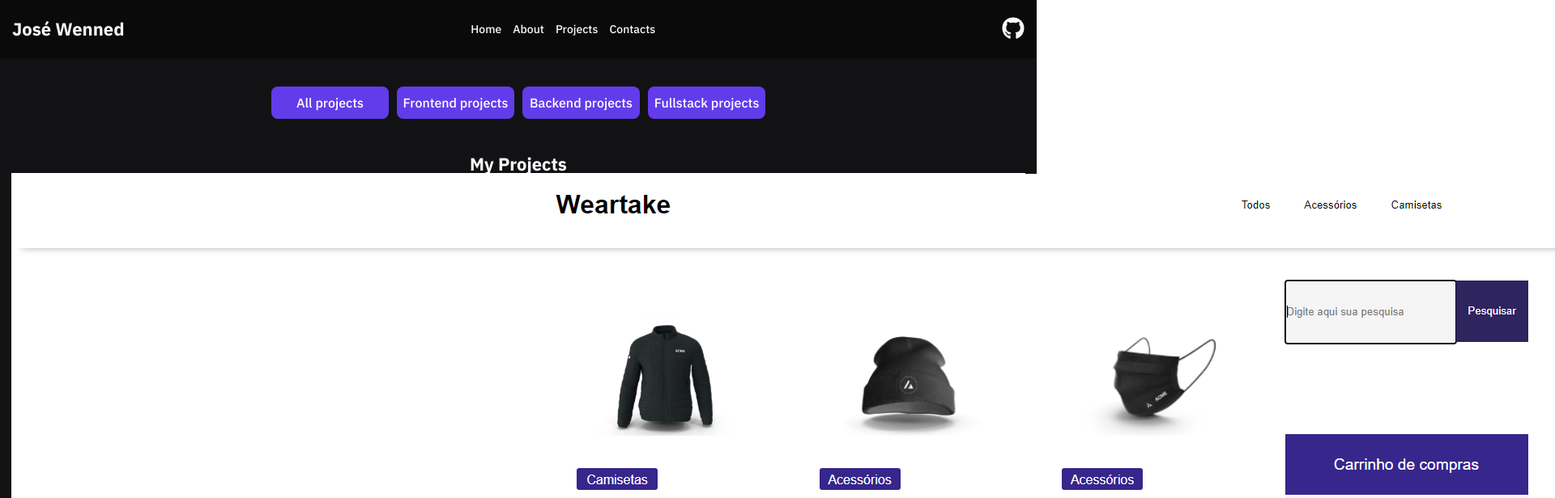
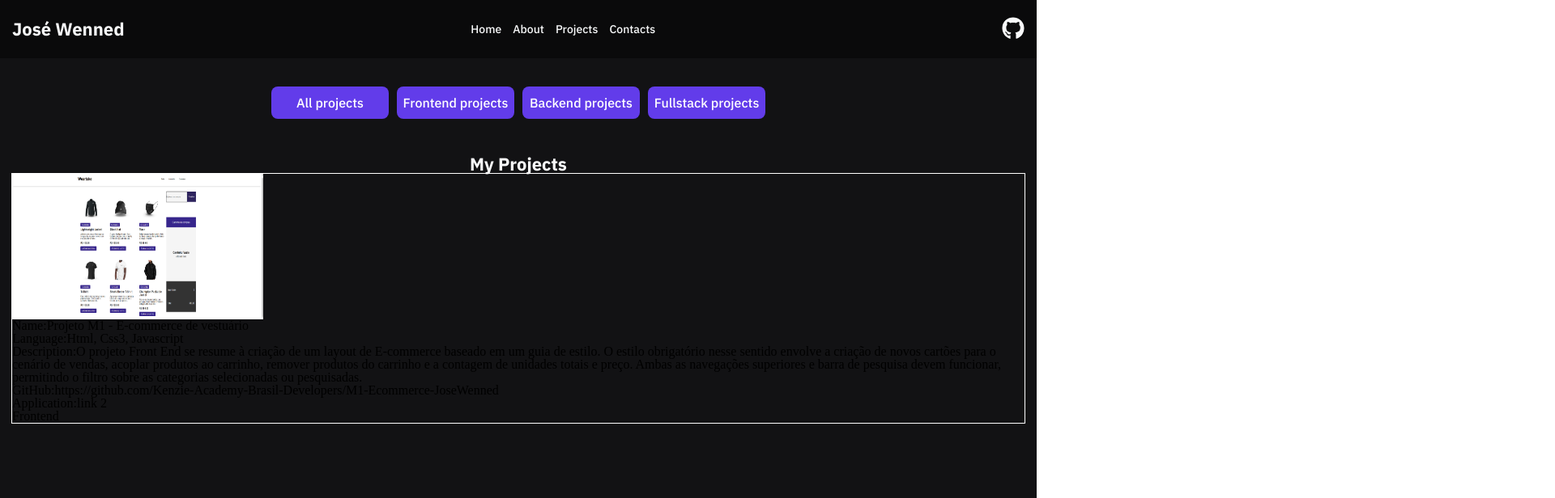
Before and after one commit to Kenzie-Academy-Brasil-Developers/Entrega---Portf-lio-de-Sucesso-JoseWenned, a React (Vite) app: page /ProjectsPage in a window 1280 px wide. Shown: the top 616 px of the page at 81% size, 1920 px wide, since content can reach past the window. Built offline with nearby package versions, Linux system fonts and the light colour scheme.

Commit message:
feat: style card component

```diff
--- a/src/Components/MyProjects/ListProjectsAll/listProjects.component.tsx
+++ b/src/Components/MyProjects/ListProjectsAll/listProjects.component.tsx
@@ -1,5 +1,6 @@
 import { useContext } from "react"
 import { UserContext } from "../../../Providers/userContext.provider"
+import style from "./styles.module.scss"
 
 export const ListProjectsAll = () => {
 
@@ -7,16 +8,18 @@ export const ListProjectsAll = () => {
 
     return(
         <>
-            <ul>
+            <ul className={style.list}>
                 {filteredProjects.map((project, index) => (
-                    <li key={index}>
-                        <img src={project.image}/>
-                        <h2>Name:{project.name}</h2>
-                        <p>Language:{project.language}</p>
-                        <p>Description:{project.description}</p>
-                        <p>GitHub:{project.linkGitHub}</p>
-                        <p>Application:{project.linkVercel}</p>
-                        <p>{project.category}</p>
+                    <li className={style.card} key={index}>
+                        <img className={style.image} src={project.image}/>
+                        <div className={style.containerSubCard}>
+                            <h2>Name:{project.name}</h2>
+                            <p>Language:{project.language}</p>
+                            <p className={style.description}>Description:{project.description}</p>
+                            <p>GitHub:{project.linkGitHub}</p>
+                            <p>Application:{project.linkVercel}</p>
+                            <p>{project.category}</p>
+                        </div>
                     </li>
                 ))}
             </ul>
--- /dev/null
+++ b/src/Components/MyProjects/ListProjectsAll/styles.module.scss
@@ -0,0 +1,73 @@
+// .list{
+//     display: flex;
+//     flex-direction: column;
+//     justify-content: center;
+
+
+//     border: 1px solid white;
+// }
+
+// .card {
+
+//     display: flex;
+//     flex-direction: column;
+//     justify-content: center;
+//     align-items: center;
+
+// }
+
+// .containerSubCard {
+//     display: flex;
+//     flex-direction: column;
+//     justify-content: center;
+//     align-items: center;
+// }
+
+// .image {
+//     width: 310px;
+//     height: 180px;
+// }
+
+// .description {
+
+//     display: flex;
+//     flex-wrap: wrap;
+//     overflow-wrap: break-word;
+
+//     max-width: 1250px;
+
+// }
+
+.list {
+
+    list-style: none;
+
+}
+
+.card {
+
+    display: flex;
+    justify-content: center;
+    flex-direction: column;
+
+}
+
+.image {
+
+    width: 310px;
+    height: 180px;
+
+}
+
+.containerSubCard {
+
+    flex: 2;
+
+}
+
+.description {
+
+    max-width: 1250px;
+    overflow-wrap: break-word;
+
+}
--- a/src/Components/MyProjects/style.module.scss
+++ b/src/Components/MyProjects/style.module.scss
@@ -22,7 +22,7 @@
 
 .sectionSubSecond {
 
-    width: 1250px;
+    // width: 1250px;
 
     border: 1px solid white;
 
--- a/src/Data/database.tsx
+++ b/src/Data/database.tsx
@@ -5,7 +5,10 @@ export const projects = [
         image: "./src/assets/Projeto M1 - E-commerce de vestuário.png",
         name: "Projeto M1 - E-commerce de vestuário",
         language: "Html, Css3, Javascript",
-        description: "O projeto Front End se resume à criação de um layout de E-commerce baseado em um guia de estilo. O estilo obrigatório nesse sentido envolve a criação de novos cartões para o cenário de vendas, acoplar produtos ao carrinho, remover produtos do carrinho e a contagem de unidades totais e preço. Ambas as navegações superiores e barra de pesquisa devem funcionar, permitindo o filtro sobre as categorias selecionadas ou pesquisadas.",
+        description: `O projeto Front End se resume à criação de um layout de E-commerce baseado em um guia de estilo.
+        O estilo obrigatório nesse sentido envolve a criação de novos cartões para o cenário de vendas, acoplar produtos ao carrinho,
+        remover produtos do carrinho e a contagem de unidades totais e preço. Ambas as navegações superiores e barra de pesquisa devem funcionar,
+        permitindo o filtro sobre as categorias selecionadas ou pesquisadas.`,
         linkGitHub: "https://github.com/Kenzie-Academy-Brasil-Developers/M1-Ecommerce-JoseWenned",
         linkVercel: "link 2",
         category: "Frontend"
```
